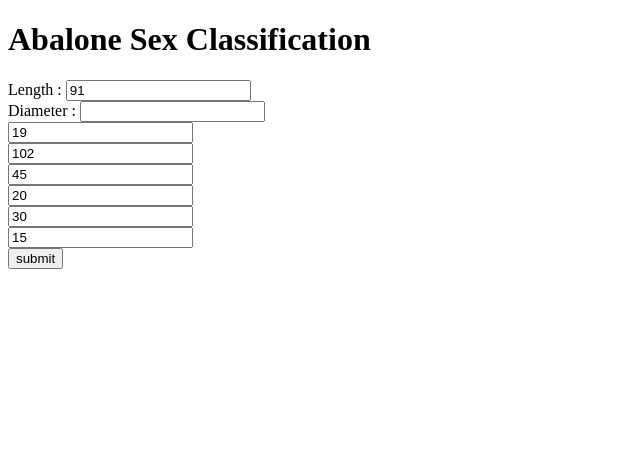
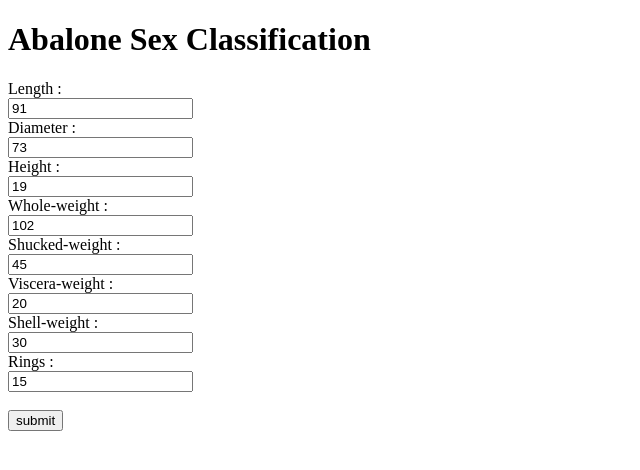
Before and after one commit to dinabandhu50/ABALONE_PROJECT, a Flask app: page / in a window 1280 px wide. Shown: the top 470 px of the page, without its empty margins (0-640 px from the left). Run offline with Flask 2, Linux system fonts and the light colour scheme.

Commit message:
built base model

```diff
--- a/app.py
+++ b/app.py
@@ -8,9 +8,13 @@ def abalone_sex():
     '''Hello world function'''
     if request.method == 'POST':
         length = request.form['length']
-
+        diameter = request.form['diameter']
+        height = request.form['height']
+        whole_weight = request.form['whole_weight']
+        shucked_weight = request.form['shucked_weight']
+        viscera_weight = request.form['viscera_weight']
+        shell_weight = request.form['shell_weight']
     return render_template('index.html')
-
 
 if __name__ == '__main__':
     app.run(debug=True, port=5000)
--- a/templates/index.html
+++ b/templates/index.html
@@ -13,23 +13,38 @@
     <form method='POST' action="/">
         <div>
             Length :
+            <br>
             <input type="text" name="length" value="91">
             <br>
             Diameter :
-            <input type="text" name="diameter" ,value="73">
+            <br>
+            <input type="text" name="diameter" value="73">
+            <br>
+            Height :
             <br>
             <input type="text" name="height" value="19">
             <br>
+            Whole-weight :
+            <br>
             <input type="text" name="whole_weight" value="102">
+            <br>
+            Shucked-weight :
             <br>
             <input type="text" name="shucked_weight" value="45">
             <br>
+            Viscera-weight :
+            <br>
             <input type="text" name="viscera_weight" value="20">
+            <br>
+            Shell-weight :
             <br>
             <input type="text" name="shell_weight" value="30">
             <br>
+            Rings :
+            <br>
             <input type="text" name="rings" value="15">
         </div>
+        <br>
         <input type="submit" value="submit">
     </form>
 </body>
```
Also changed, not shown: 2 other files.
